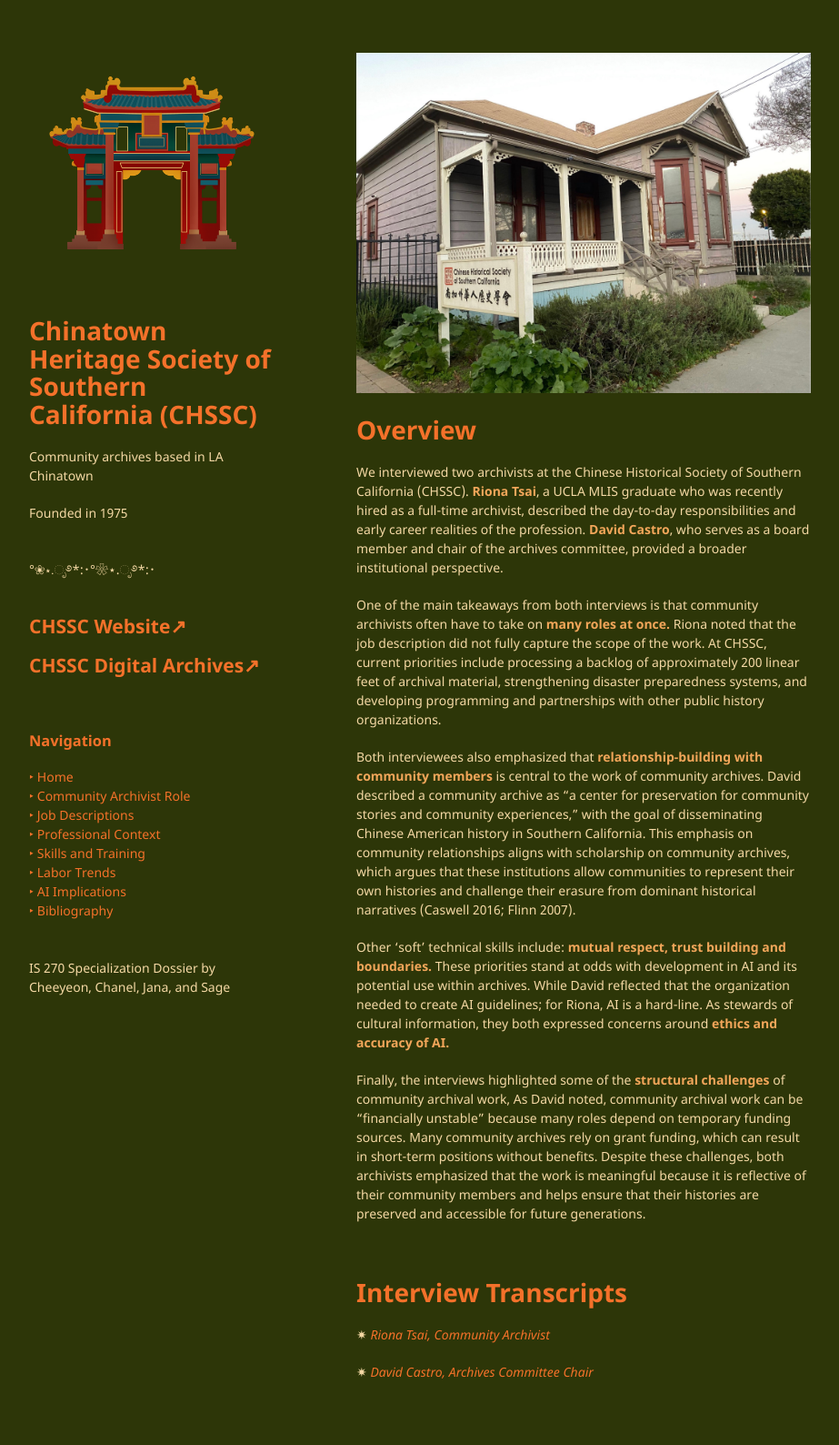
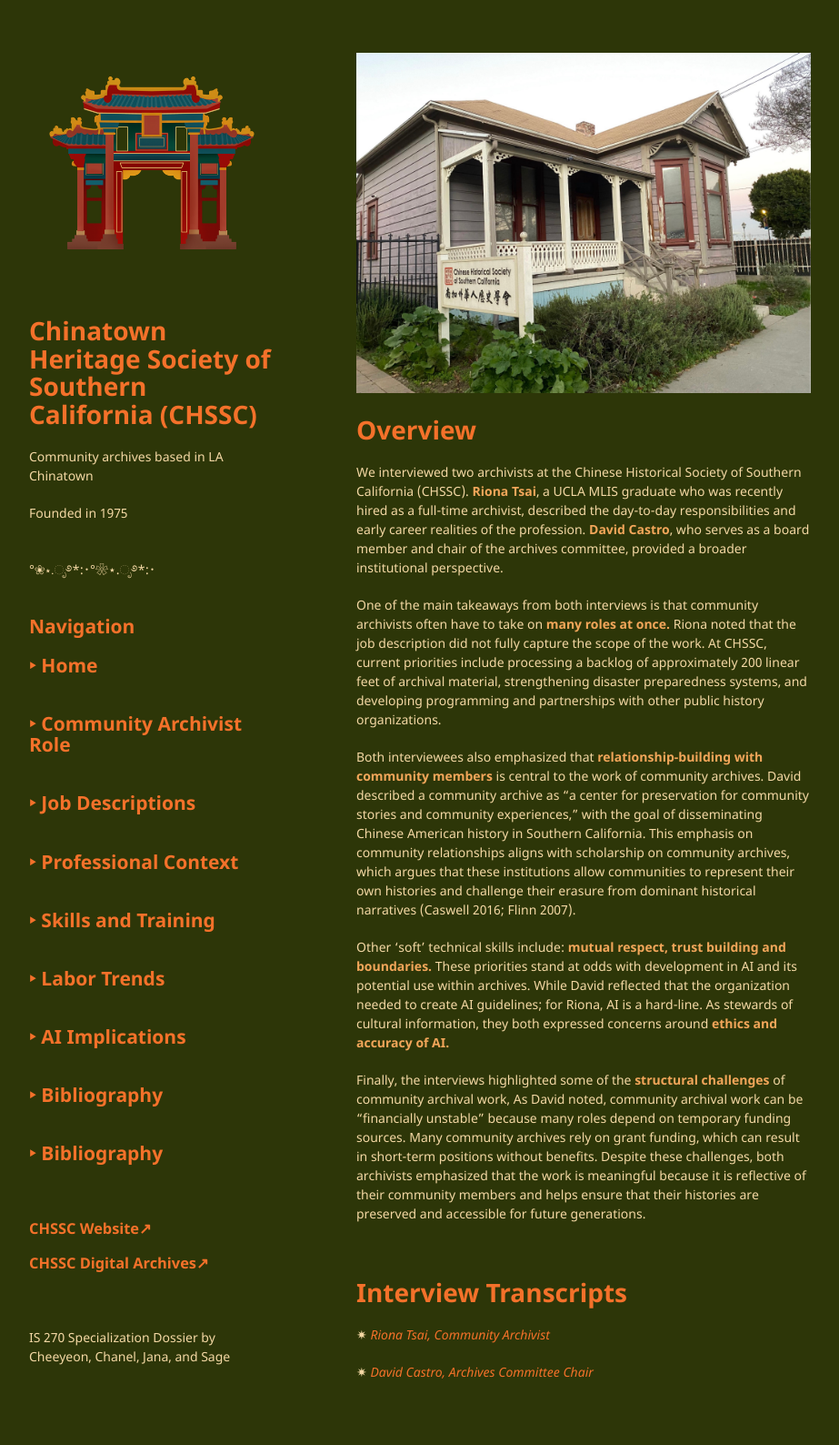
Before and after one commit to chaanelly/IS270-CHSSC, a Jekyll site: the page built from index.md, in a window 1280 px wide. Shown: the whole page at 91% size, without its empty margins (178-1101 px from the left). Built offline with Jekyll 4.4.1, drawn with Linux system fonts in a browser that asks for light colours; our own code applies the rules of GitHub Pages for plain Markdown files.

Commit message:
Update default.html

```diff
--- a/_layouts/default.html
+++ b/_layouts/default.html
@@ -22,28 +22,30 @@
         <p>Founded in 1975</p>
         <br>
         <p>°❀⋆.ೃ࿔*:･°❀⋆.ೃ࿔*:･</p>
+
         <br>
-        <h2><a href="https://chssc.org" target="_blank">CHSSC Website↗︎</a></h2>
-        <h2><a href="https://chsscdigital.libraryhost.com/s/Collections/page/welcome" target="_blank">CHSSC Digital Archives↗︎</a></h2>
+        <h2>Navigation</h2>
+        <h2><a href="{{ site.baseurl }}/index.html">‣ Home</a></h2>
+        <br>
+        <h2><a href="{{ site.baseurl }}/pages/community-archivist.html">‣ Community Archivist Role</a></h2>
+        <br>
+        <h2><a href="{{ site.baseurl }}/pages/job-descriptions.html">‣ Job Descriptions</a></h2>
+        <br>
+        <h2><a href="{{ site.baseurl }}/pages/professional-context.html">‣ Professional Context</a></h2>
+        <br>
+        <h2><a href="{{ site.baseurl }}/pages/skills-training.html">‣ Skills and Training</a></h2>
+        <br>
+        <h2><a href="{{ site.baseurl }}/pages/labor-trends.html">‣ Labor Trends</a></h2>
+        <br>
+        <h2><a href="{{ site.baseurl }}/pages/AI-implications.html">‣ AI Implications</a></h2>
+        <br>
+        <h2><a href="{{ site.baseurl }}/pages/annotated-biblio.html">‣ Bibliography</a></h2>
+        <br>
+        <h2><a href="{{ site.baseurl }}/pages/annotated-biblio.html">‣ Bibliography</a></h2>
         <br>
         <br>
-         <h3>Navigation</h3>
-        <a href="{{ site.baseurl }}/index.html">‣ Home</a>
-        <br>
-        <a href="{{ site.baseurl }}/pages/community-archivist.html">‣ Community Archivist Role</a>
-        <br>
-        <a href="{{ site.baseurl }}/pages/job-descriptions.html">‣ Job Descriptions</a>
-        <br>
-        <a href="{{ site.baseurl }}/pages/professional-context.html">‣ Professional Context</a>
-        <br>
-        <a href="{{ site.baseurl }}/pages/skills-training.html">‣ Skills and Training</a>
-        <br>
-        <a href="{{ site.baseurl }}/pages/labor-trends.html">‣ Labor Trends</a>
-        <br>
-        <a href="{{ site.baseurl }}/pages/AI-implications.html">‣ AI Implications</a>
-        <br>
-        <a href="{{ site.baseurl }}/pages/annotated-biblio.html">‣ Bibliography</a>
-        <br>
+        <h3><a href="https://chssc.org" target="_blank">CHSSC Website↗︎</a></h3>
+        <h3><a href="https://chsscdigital.libraryhost.com/s/Collections/page/welcome" target="_blank">CHSSC Digital Archives↗︎</a></h3>
         <br>
         <br>
         <p>IS 270 Specialization Dossier by Cheeyeon, Chanel, Jana, and Sage</p>
```
